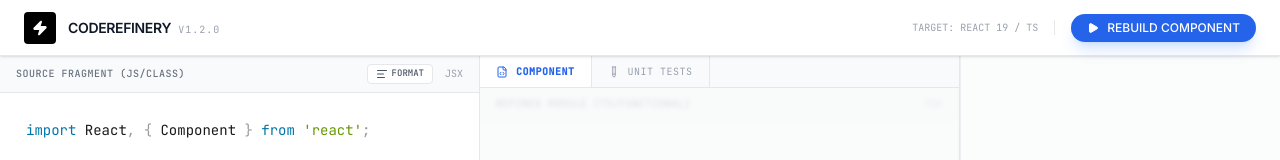
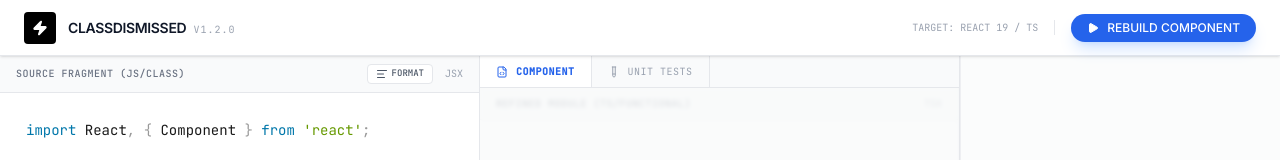
Before and after one commit to dtangram/classdismissed, a React (Vite) app: page / in a window 1280 px wide. Shown: the top 160 px of the page. Built offline with nearby package versions, Linux system fonts and the light colour scheme.

Commit message:
Updatd title in header

```diff
--- a/src/components/Header.tsx
+++ b/src/components/Header.tsx
@@ -15,7 +15,7 @@ const Header = ({ loading, onModernize }: HeaderProps) => {
         </span>
         <section>
           <h1 className="text-sm font-bold tracking-tight text-gray-900">
-            CODEREFINERY{' '}
+            CLASSDISMISSED{' '}
             <span className="text-[10px] font-mono text-gray-400 ml-1 font-normal uppercase tracking-widest">
               v1.2.0
             </span>
```
